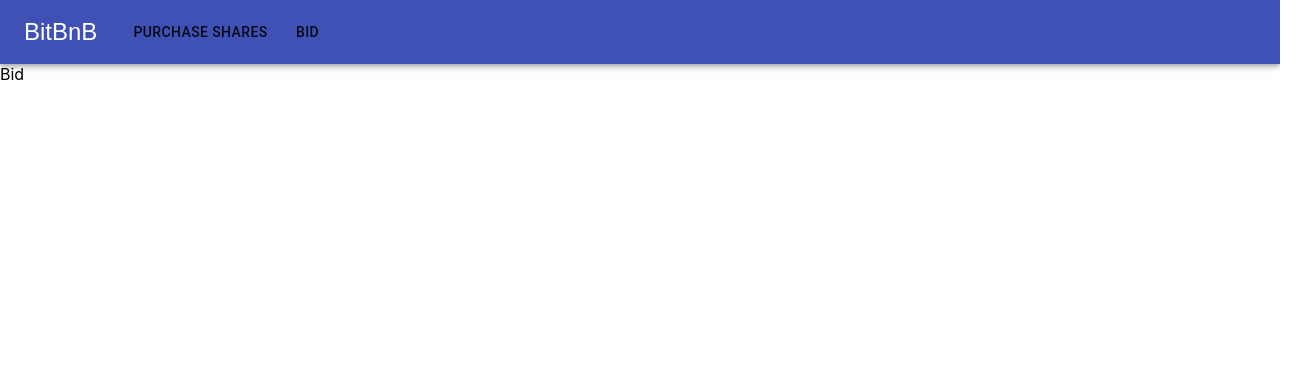
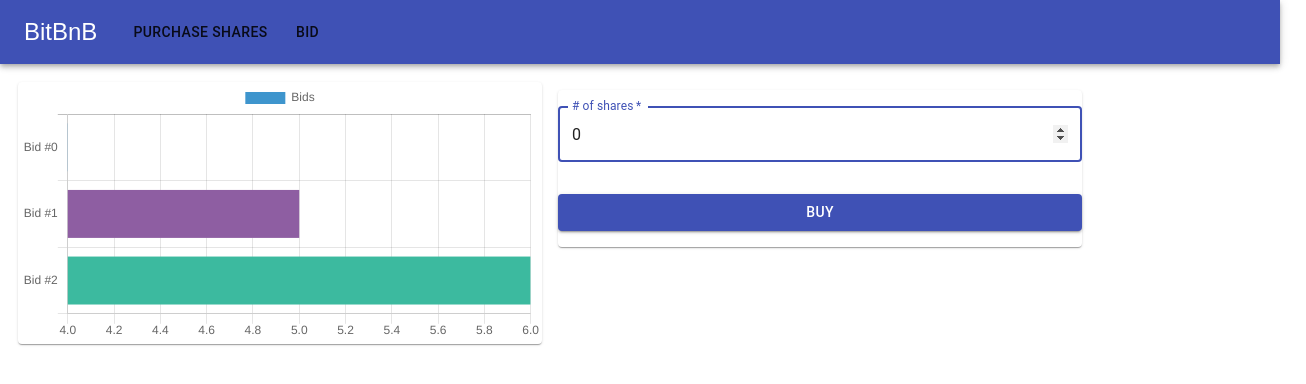
Before and after one commit to gb-blockchain-1920/designPatterns_project, a React (Create React App) app in the folder react_front_end/: page /bid in a window 1280 px wide. Shown: the top 384 px of the page, 1306 px wide, since content can reach past the window. Built offline with nearby package versions, Linux system fonts and the light colour scheme.

Commit message:
added chart and bidding form to bidding page

```diff
--- a/react_front_end/package.json
+++ b/react_front_end/package.json
@@ -8,7 +8,9 @@
     "@testing-library/jest-dom": "^4.2.4",
     "@testing-library/react": "^9.3.2",
     "@testing-library/user-event": "^7.1.2",
+    "chart.js": "^2.9.3",
     "react": "^16.12.0",
+    "react-chartjs-2": "^2.9.0",
     "react-countdown-now": "^2.1.2",
     "react-dom": "^16.12.0",
     "react-router-dom": "^5.1.2",
--- a/react_front_end/src/components/BidPage.js
+++ b/react_front_end/src/components/BidPage.js
@@ -1,5 +1,91 @@
 import React from "react";
+import { HorizontalBar } from "react-chartjs-2";
+import Paper from "@material-ui/core/Paper";
+import Grid from "@material-ui/core/Grid";
+import Button from "@material-ui/core/Button";
+import CssBaseline from "@material-ui/core/CssBaseline";
+import TextField from "@material-ui/core/TextField";
+import Countdown from "react-countdown-now";
+import Typography from "@material-ui/core/Typography";
+import { makeStyles } from "@material-ui/core/styles";
+
+const useStyles = makeStyles(theme => ({
+  paper: {
+    marginTop: theme.spacing(8),
+    display: "flex",
+    flexDirection: "column",
+    alignItems: "center"
+  },
+  form: {
+    width: "100%", // Fix IE 11 issue.
+    marginTop: theme.spacing(1)
+  },
+  submit: {
+    margin: theme.spacing(3, 0, 2)
+  }
+}));
 
 export default function BidPage() {
-  return <div>Bid</div>;
+  const classes = useStyles();
+  const bids = [4, 5, 6];
+
+  const [amountToBid, setAmountToBid] = React.useState(0);
+
+  return (
+    <div>
+      <Grid container style={{ flexGrow: 1, margin: 10 }} spacing={2}>
+        <Grid item xs={5}>
+          <Paper>
+            <HorizontalBar
+              labels={bids.map((val, index) => "Bid #" + index)}
+              data={{
+                labels: bids.map((val, index) => "Bid #" + index),
+                datasets: [
+                  {
+                    label: "Bids",
+                    backgroundColor: [
+                      "#3e95cd",
+                      "#8e5ea2",
+                      "#3cba9f",
+                      "#e8c3b9",
+                      "#c45850"
+                    ],
+                    data: bids
+                  }
+                ]
+              }}
+            ></HorizontalBar>
+          </Paper>
+        </Grid>
+        <Grid item xs={5}>
+          <Paper>
+            <form className={classes.form} noValidate>
+              <TextField
+                variant="outlined"
+                margin="normal"
+                required
+                fullWidth
+                id="number"
+                label="# of shares"
+                name="number"
+                type="number"
+                autoFocus
+                value={amountToBid}
+                onChange={e => setAmountToBid(parseInt(e.target.value))}
+              />
+              <Button
+                type="submit"
+                fullWidth
+                variant="contained"
+                color="primary"
+                className={classes.submit}
+              >
+                Buy
+              </Button>
+            </form>
+          </Paper>
+        </Grid>
+      </Grid>
+    </div>
+  );
 }
```
